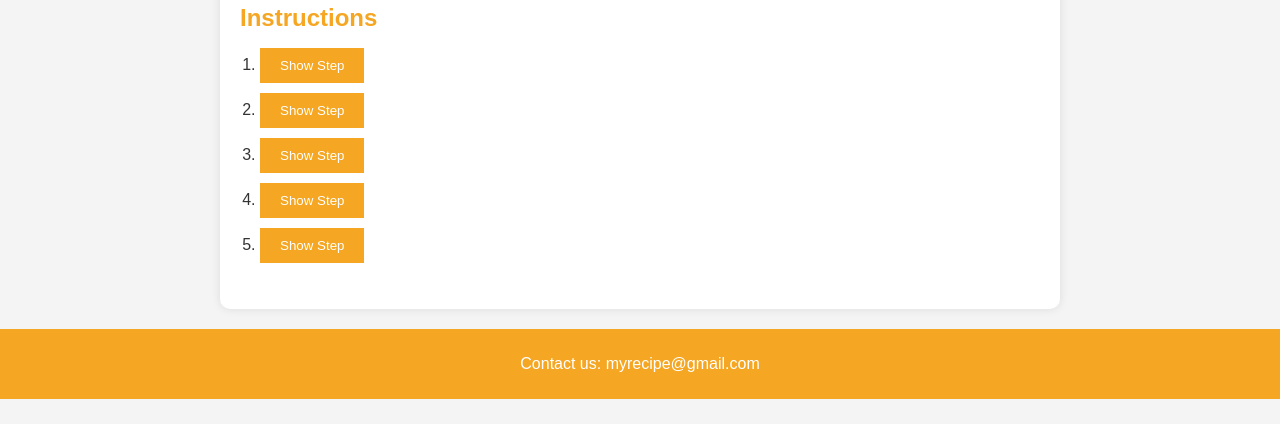
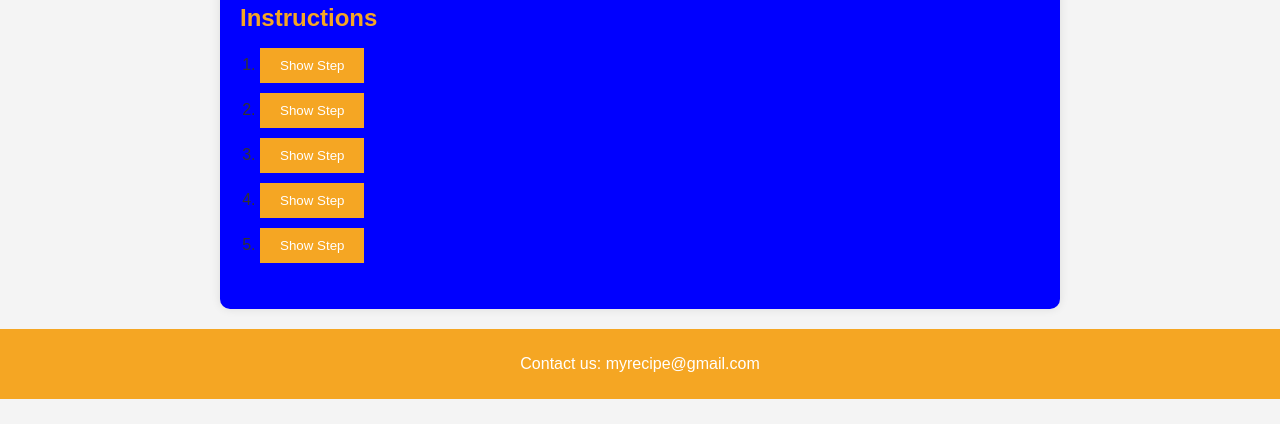
Before and after one commit to AfuneFreddy/Chocolatechip.github.io, a plain HTML site: page index.html in a window 1280 px wide. Shown: the part 376-800 px from the top of the page. Drawn offline with Linux system fonts and the light colour scheme.

Commit message:
Update index.html
changing the background

```diff
--- a/index.html
+++ b/index.html
@@ -22,7 +22,7 @@
         main {
             max-width: 800px;
             margin: 20px auto;
-            background-color: white;
+            background-color: Blue;
             padding: 20px;
             border-radius: 10px;
             box-shadow: 0 0 10px rgba(0, 0, 0, 0.1);
```
